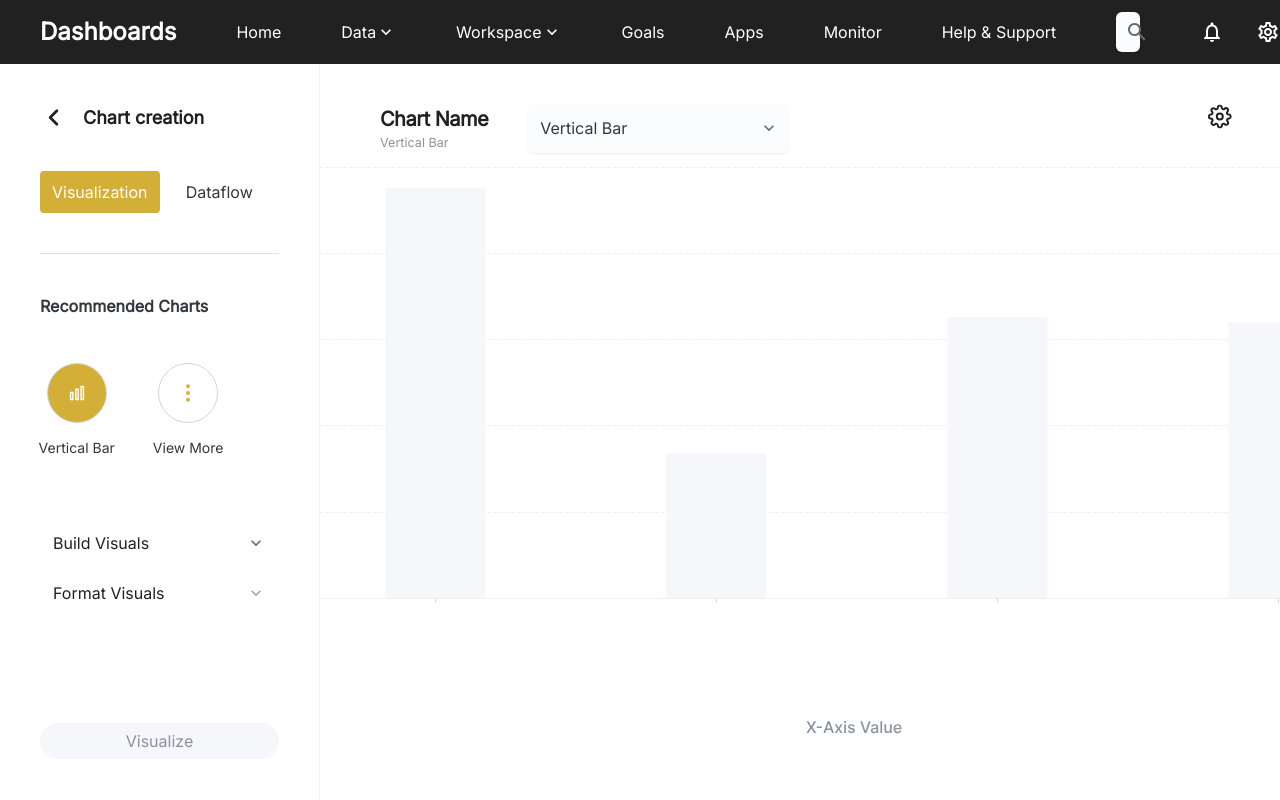
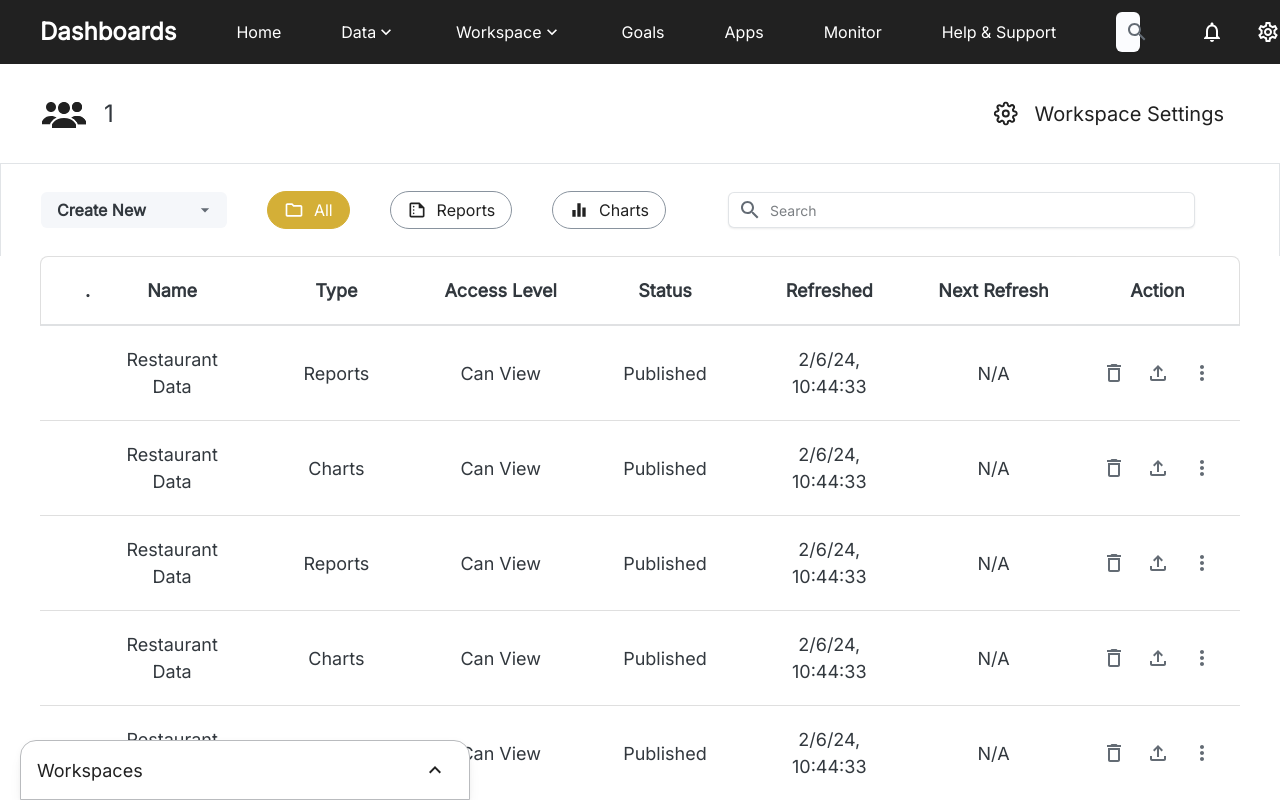
Before and after one commit to imaginevinay/new-dash, a React (Vite) app: page /workspace/1 in a window 1280 px wide. Shown: the top 800 px of the page. Built offline with nearby package versions, Linux system fonts and the light colour scheme.

Commit message:
app state reset

```diff
--- a/src/components/ChartCreationLeftMenu/RecommendedCharts.jsx
+++ b/src/components/ChartCreationLeftMenu/RecommendedCharts.jsx
@@ -122,22 +122,22 @@ const RecommendedCharts = () => {
     useContext(AppContext);
 
   // !!!!!!!!!!!!!!! remove this use effect !!!!!!!!!!!!!!!!!!!!!!!!!!!!!!
-  useEffect(() => {
-    const selectedType = {
-      icon: "/src/assets/charts/chart-types/vBar.svg",
-      label: "Vertical Bar",
-      types: colmnTypes,
-    };
-    const viewMore = {
-      icon: "/src/assets/icons/viewMore.svg",
-      label: "View More",
-      types: [],
-    };
-    setSelectedChart(selectedType);
-    setSelected(selectedType.label);
-    setRecoCharts([selectedType, viewMore]);
-    setIsChartTypeSelected(true);
-  }, []);
+  // useEffect(() => {
+  //   const selectedType = {
+  //     icon: "/src/assets/charts/chart-types/vBar.svg",
+  //     label: "Vertical Bar",
+  //     types: colmnTypes,
+  //   };
+  //   const viewMore = {
+  //     icon: "/src/assets/icons/viewMore.svg",
+  //     label: "View More",
+  //     types: [],
+  //   };
+  //   setSelectedChart(selectedType);
+  //   setSelected(selectedType.label);
+  //   setRecoCharts([selectedType, viewMore]);
+  //   setIsChartTypeSelected(true);
+  // }, []);
 
   // useEffect(() => {
   //   setSelectedChartData(leftMenuData)
--- a/src/pages/Workspace/Workspace.jsx
+++ b/src/pages/Workspace/Workspace.jsx
@@ -20,7 +20,7 @@ const Workspace = () => {
   const [settingsDrawerOpen, setSettingsDrawerOpen] = useState(false);
   const [selectedButton, setSelectedButton] = useState("all");
   const [tableData, setTableData] = useState([]);
-  const [showChartCreation, setShowChartCreation] = useState(true);
+  const [showChartCreation, setShowChartCreation] = useState(false);
 
   const { path } = useParams();
 
```
